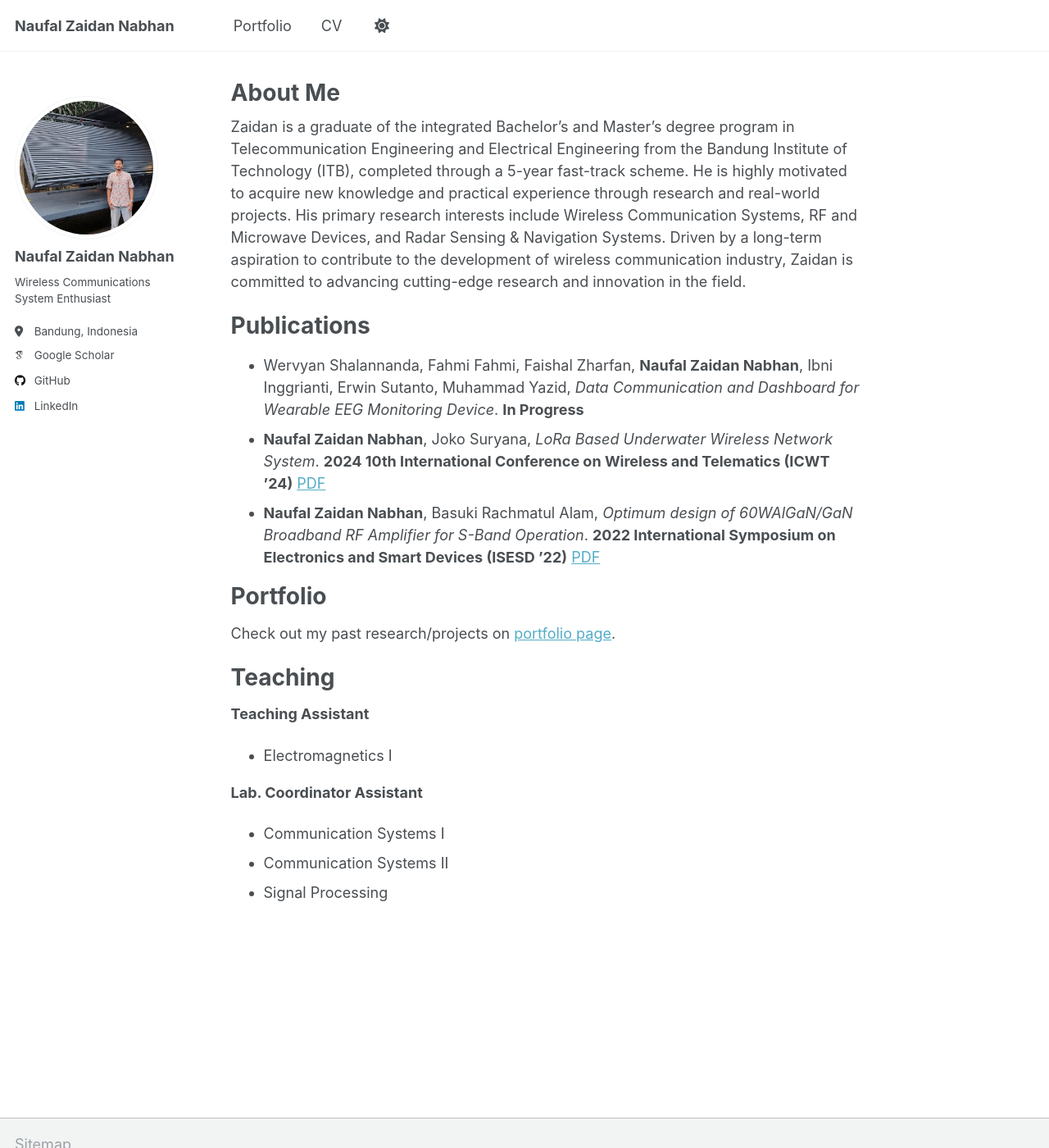
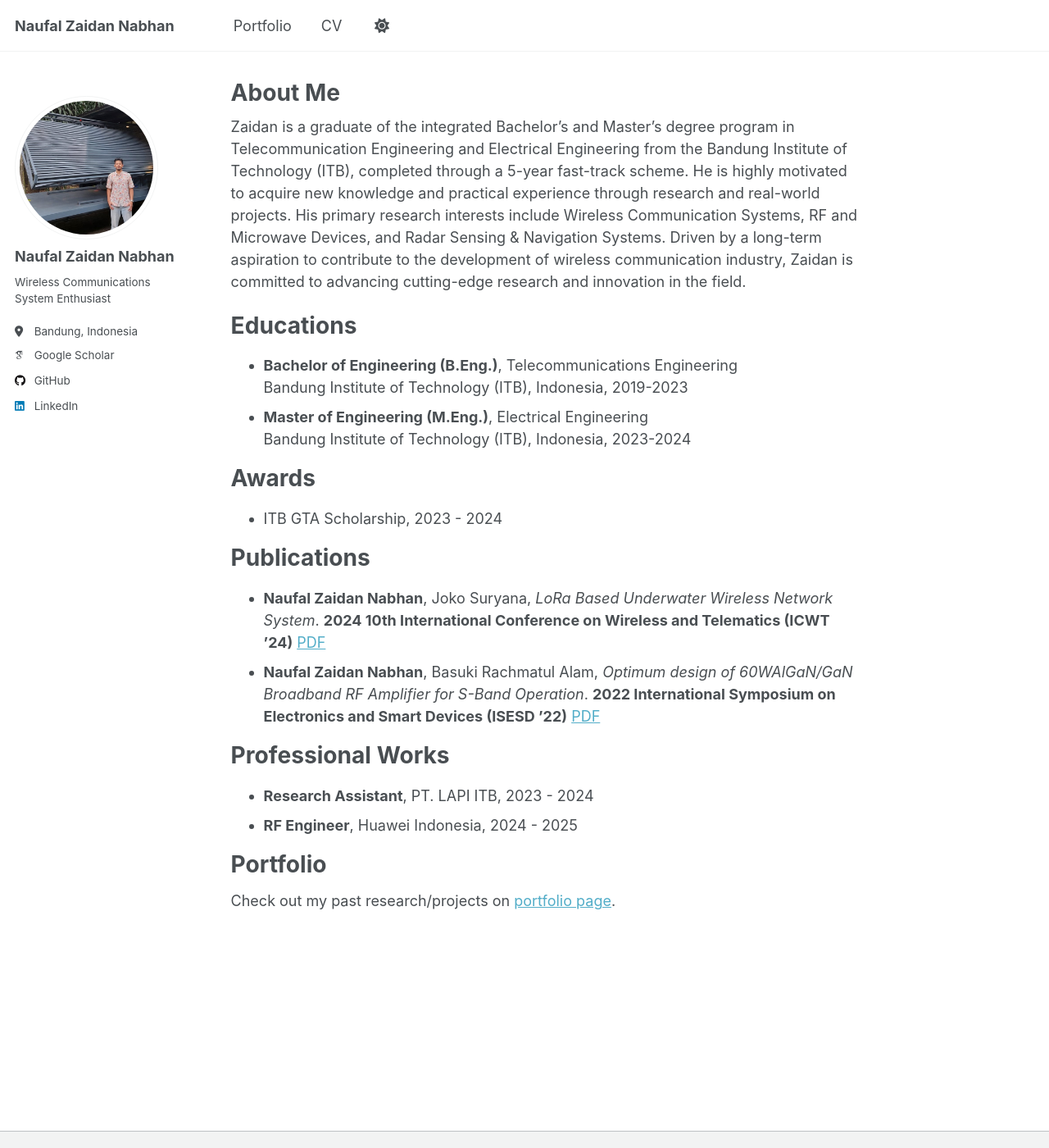
Before and after one commit to naufalzn/naufalzn.github.io, a Jekyll site: the page built from _pages/about.md, in a window 1280 px wide and 1400 px high. Shown: the whole window at 82% size. Built offline with Jekyll 4.4.1, drawn with Linux system fonts in a browser that asks for light colours; some web fonts are replaced.

Commit message:
Update about.md

```diff
--- a/_pages/about.md
+++ b/_pages/about.md
@@ -9,20 +9,22 @@ redirect_from:
 
 Zaidan is a graduate of the integrated Bachelor's and Master's degree program in Telecommunication Engineering and Electrical Engineering from the Bandung Institute of Technology (ITB), completed through a 5-year fast-track scheme. He is highly motivated to acquire new knowledge and practical experience through research and real-world projects. His primary research interests include Wireless Communication Systems, RF and Microwave Devices, and Radar Sensing & Navigation Systems. Driven by a long-term aspiration to contribute to the development of wireless communication industry, Zaidan is committed to advancing cutting-edge research and innovation in the field.
 
+# Educations
+- **Bachelor of Engineering (B.Eng.)**, Telecommunications Engineering\
+Bandung Institute of Technology (ITB), Indonesia, 2019-2023
+- **Master of Engineering (M.Eng.)**, Electrical Engineering\
+Bandung Institute of Technology (ITB), Indonesia, 2023-2024
+
+# Awards
+- ITB GTA Scholarship, 2023 - 2024
 
 # Publications
-- Wervyan Shalannanda, Fahmi Fahmi, Faishal Zharfan, **Naufal Zaidan Nabhan**, Ibni Inggrianti, Erwin Sutanto, Muhammad Yazid, _Data Communication and Dashboard for Wearable EEG Monitoring Device_. **In Progress**
 - **Naufal Zaidan Nabhan**, Joko Suryana, _LoRa Based Underwater Wireless Network System_. **2024 10th International Conference on Wireless and Telematics (ICWT ’24)** [PDF](https://naufalzn.github.io/files/23223018_Naufal%20Zaidan%20Nabhan_Paper.pdf)
 - **Naufal Zaidan Nabhan**, Basuki Rachmatul Alam, _Optimum design of 60WAlGaN/GaN Broadband RF Amplifier for S-Band Operation_. **2022 International Symposium on Electronics and Smart Devices (ISESD ’22)** [PDF](https://naufalzn.github.io/files/Design_broadband_60W_S_band_GaN_HEMT.pdf)
 
+# Professional Works
+- **Research Assistant**, PT. LAPI ITB, 2023 - 2024
+- **RF Engineer**, Huawei Indonesia, 2024 - 2025
+
 # Portfolio
 Check out my past research/projects on [portfolio page](https://naufalzn.github.io/portfolio/).
-
-# Teaching
-**Teaching Assistant**
-- Electromagnetics I
-
-**Lab. Coordinator Assistant**
-- Communication Systems I
-- Communication Systems II
-- Signal Processing
```
